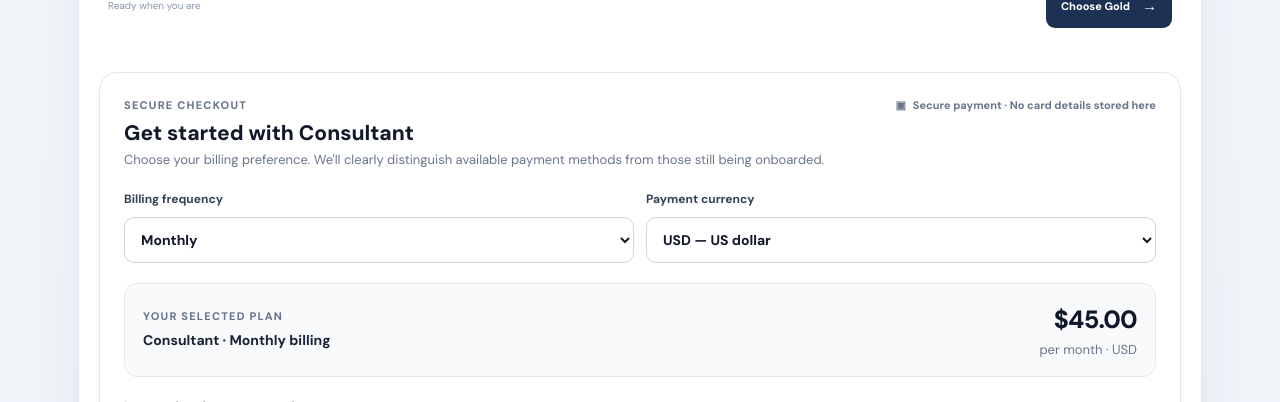
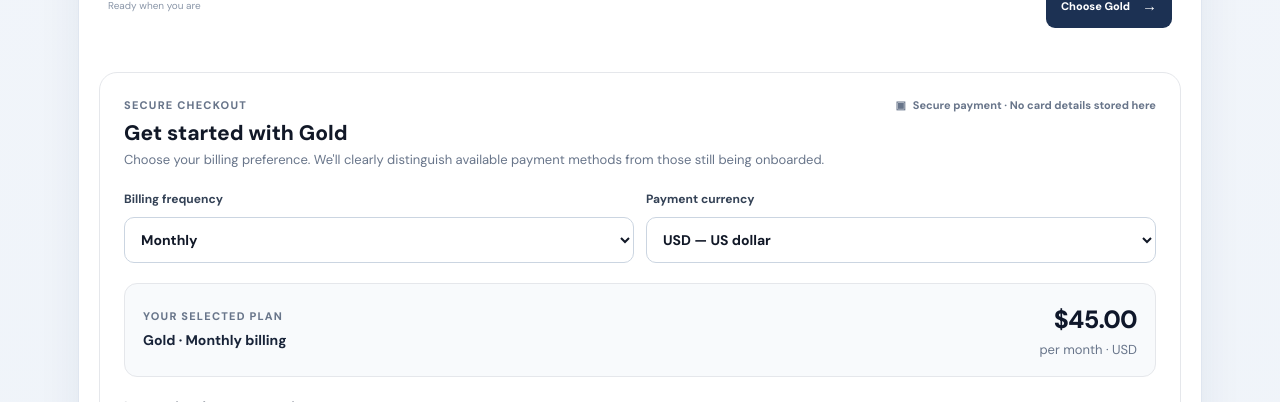
Before and after one commit to sirajbinstructor-eng/cv-strategic-ai_2, a Next.js app in the folder cv-strategic-ai_enhanced/: page /pricing in a window 1280 px wide. Shown: the part 2240-2642 px from the top of the page. Built offline with nearby package versions, Linux system fonts and the light colour scheme; no server answers.

Commit message:
Rename checkout offer labels from Consultant to Gold

```diff
--- a/cv-strategic-ai_enhanced/src/components/pricing/candidate-checkout.tsx
+++ b/cv-strategic-ai_enhanced/src/components/pricing/candidate-checkout.tsx
@@ -117,7 +117,7 @@ export function CandidateCheckoutActions({ plan }: { plan: BillingPlan }) {
       <div style={styles.header}>
         <div>
           <p style={styles.eyebrow}>SECURE CHECKOUT</p>
-          <h3 id={`checkout-title-${plan}`} style={styles.title}>Get started with {plan === "pro" ? "Pro" : "Consultant"}</h3>
+          <h3 id={`checkout-title-${plan}`} style={styles.title}>Get started with {plan === "pro" ? "Pro" : "Gold"}</h3>
           <p style={styles.muted}>Choose your billing preference. We'll clearly distinguish available payment methods from those still being onboarded.</p>
         </div>
         <div style={{ display: "flex", alignItems: "center", gap: 7, color: "var(--muted, #64748b)", fontSize: 11, fontWeight: 650 }}>
@@ -139,7 +139,7 @@ export function CandidateCheckoutActions({ plan }: { plan: BillingPlan }) {
       </div>
 
       <div style={styles.price} aria-live="polite">
-        <div><p style={styles.eyebrow}>YOUR SELECTED PLAN</p><p style={{ margin: "4px 0 0", fontSize: 14, fontWeight: 700 }}>{plan === "pro" ? "Pro" : "Consultant"} · {interval === "monthly" ? "Monthly billing" : "Annual billing"}</p></div>
+        <div><p style={styles.eyebrow}>YOUR SELECTED PLAN</p><p style={{ margin: "4px 0 0", fontSize: 14, fontWeight: 700 }}>{plan === "pro" ? "Pro" : "Gold"} · {interval === "monthly" ? "Monthly billing" : "Annual billing"}</p></div>
         <div style={{ textAlign: "right" }}><div style={styles.priceValue}>{formatPrice(price)}</div><p style={styles.muted}>{interval === "monthly" ? "per month" : "per year"} · {currency}</p></div>
       </div>
 
```
